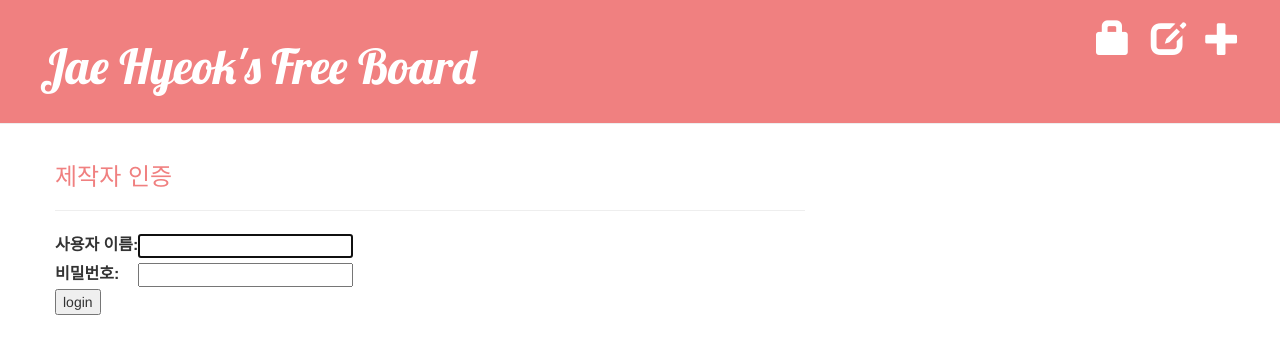
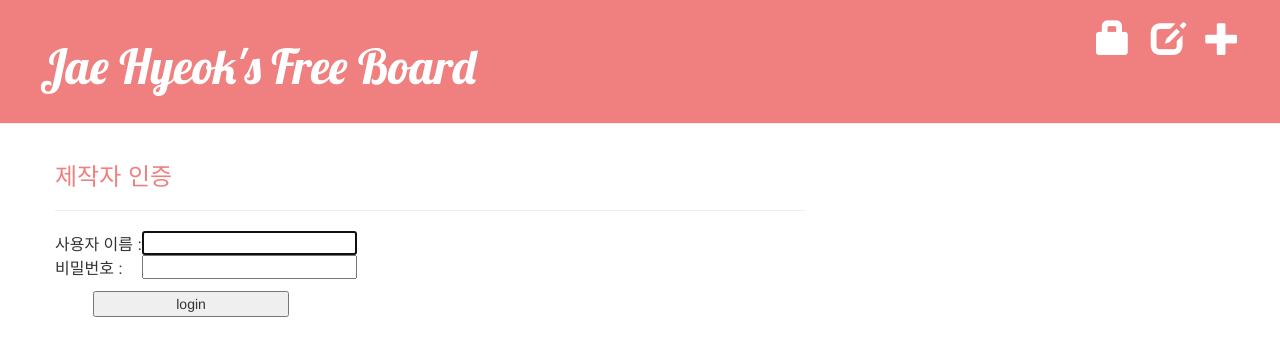
Before and after one commit to jhjang5985/my-first-blog, a Django app: page /accounts/login/ in a window 1280 px wide. Shown: the top 356 px of the page. Run offline with Django 3.2, Linux system fonts and the light colour scheme; some libraries are stand-ins or nearby versions.

Commit message:
login page's design is changed

```diff
--- a/blog/models.py
+++ b/blog/models.py
@@ -2,7 +2,7 @@ from django.db import models
 from django.utils import timezone
 
 class Post(models.Model):
-    title = models.CharField(max_length=200)
+    title = models.CharField(max_length=100)
     text = models.TextField()
     created_date = models.DateTimeField(default=timezone.now)
     published_date = models.DateTimeField(blank=True, null=True)
@@ -16,8 +16,8 @@ class Post(models.Model):
 
 class Comment(models.Model):
     post = models.ForeignKey('blog.Post', related_name='comments', on_delete=models.CASCADE)
-    author = models.CharField(max_length=200)
-    text = models.TextField()
+    author = models.CharField(max_length=100)
+    text = models.CharField(max_length=100)
     created_date = models.DateTimeField(default=timezone.now)
     approved_comment = models.BooleanField(default=False)
 
--- a/blog/static/blog/blog.css
+++ b/blog/static/blog/blog.css
@@ -94,3 +94,9 @@
 .No_comment p {
     margin : 20px 0px 20px 0px;
 }
+
+.login .login_button input {
+    margin-top : 0.3cm;
+    margin-left : 1cm;
+    width : 5.2cm;
+}
--- a/blog/templates/registration/login.html
+++ b/blog/templates/registration/login.html
@@ -11,20 +11,25 @@
 
     <hr/>
 
-    <form method="post" action="{% url 'login' %}">
+    <form method="post" class="login" action="{% url 'login' %}">
     {% csrf_token %}
         <table>
             <tr>
-            <td>{{ form.username.label_tag }}</td>
+                <td>사용자 이름 :</td>
+                <div class="login_textbox1">
                     <td>{{ form.username }}</td>
+                </div>
             </tr>
             <tr>
-            <td>{{ form.password.label_tag }}</td>
+                <td>비밀번호 :</td>
+                <div class="login_textbox2">
                     <td>{{ form.password }}</td>
+                </div>
             </tr>
         </table>
-
+        <div class="login_button">
             <input type="submit" value="login" />
             <input type="hidden" name="next" value="{{ next }}" />
+        </div>
     </form>
 {% endblock %}
```
Lines whose indentation alone changed are shown as unchanged.
